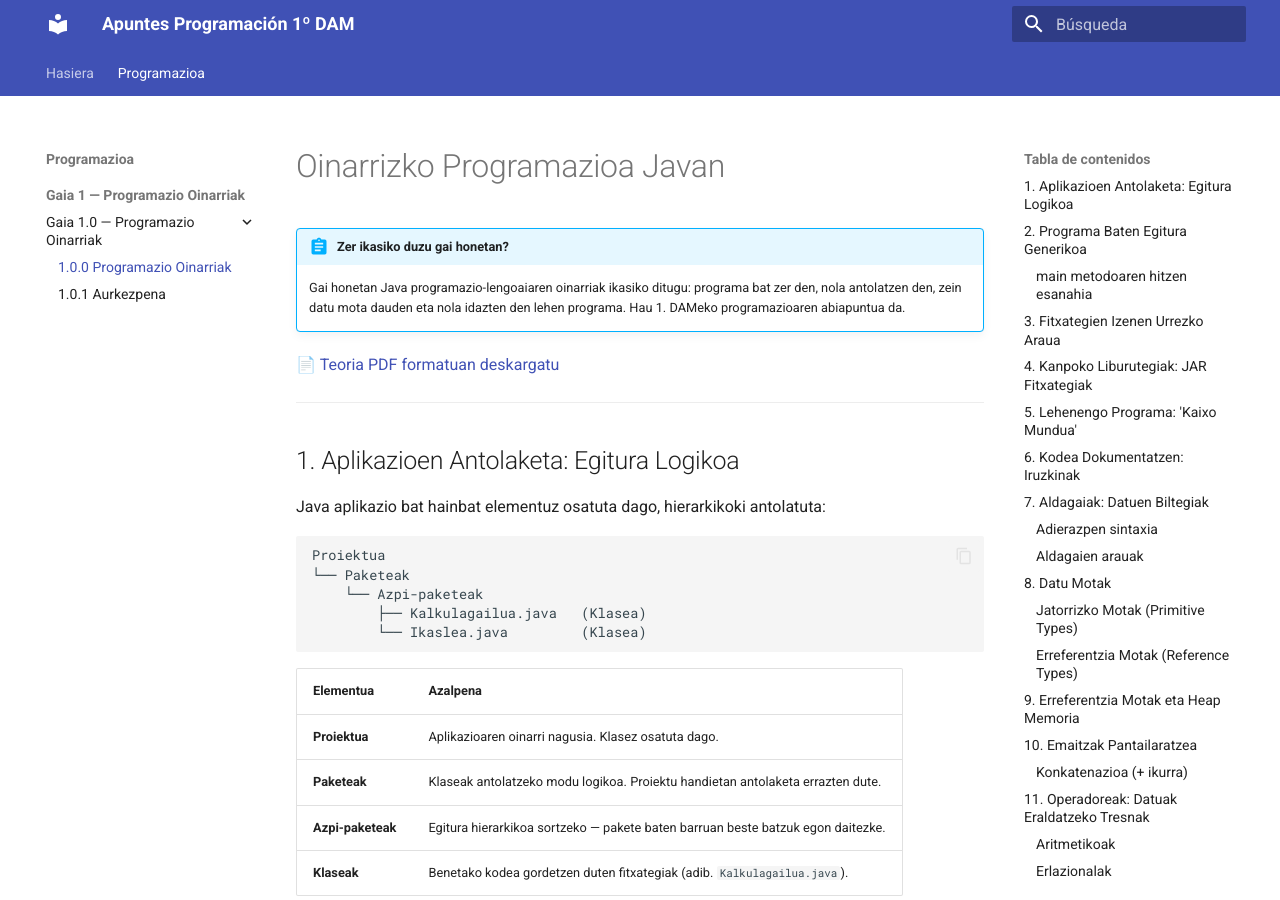
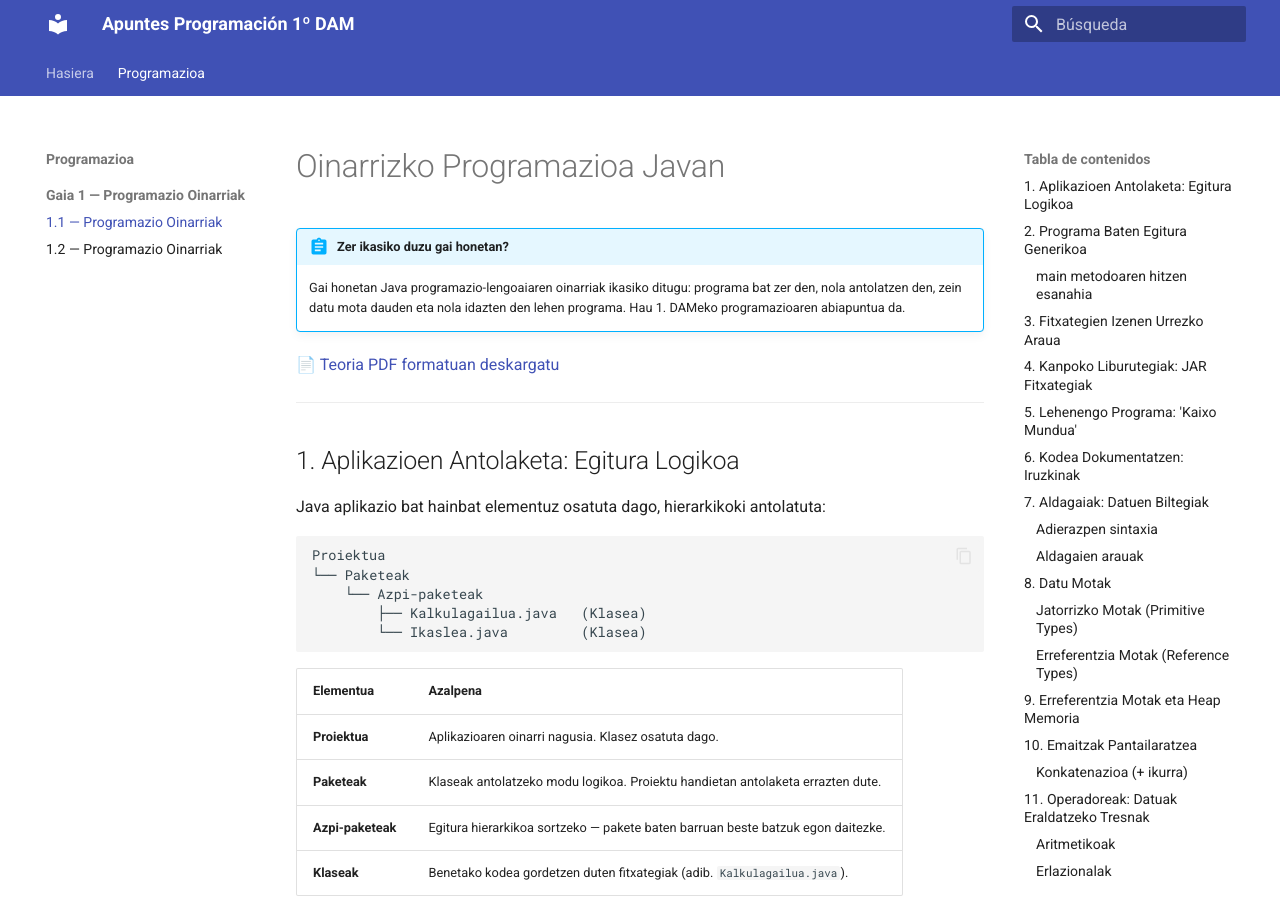
Before and after one commit to RomanOlea/apuntes-programacion, an MkDocs documentation site: the page built from docs/programazioa/gaia1/programazio-oinarriak.md, in a window 1280 px wide and 900 px high. Built offline with MkDocs 1.6.1 and Material for MkDocs 9.7.7, drawn with Linux system fonts in a browser that asks for light colours.

Commit message:
Update mkdocs.yml

```diff
--- a/mkdocs.yml
+++ b/mkdocs.yml
@@ -24,6 +24,5 @@ nav:
   - Hasiera: index.md
   - Programazioa:
     - Gaia 1 — Programazio Oinarriak:
-      - Gaia 1.0 — Programazio Oinarriak:
-        - 1.0.0 Programazio Oinarriak: programazioa/gaia1/programazio-oinarriak.md
-        - 1.0.1 Aurkezpena: programazioa/gaia1/aurkezpena.md
+      - 1.1 — Programazio Oinarriak: programazioa/gaia1/programazio-oinarriak.md
+      - 1.2 — Programazio Oinarriak: programazioa/gaia1/java-programazio-lengoaia.md
```
